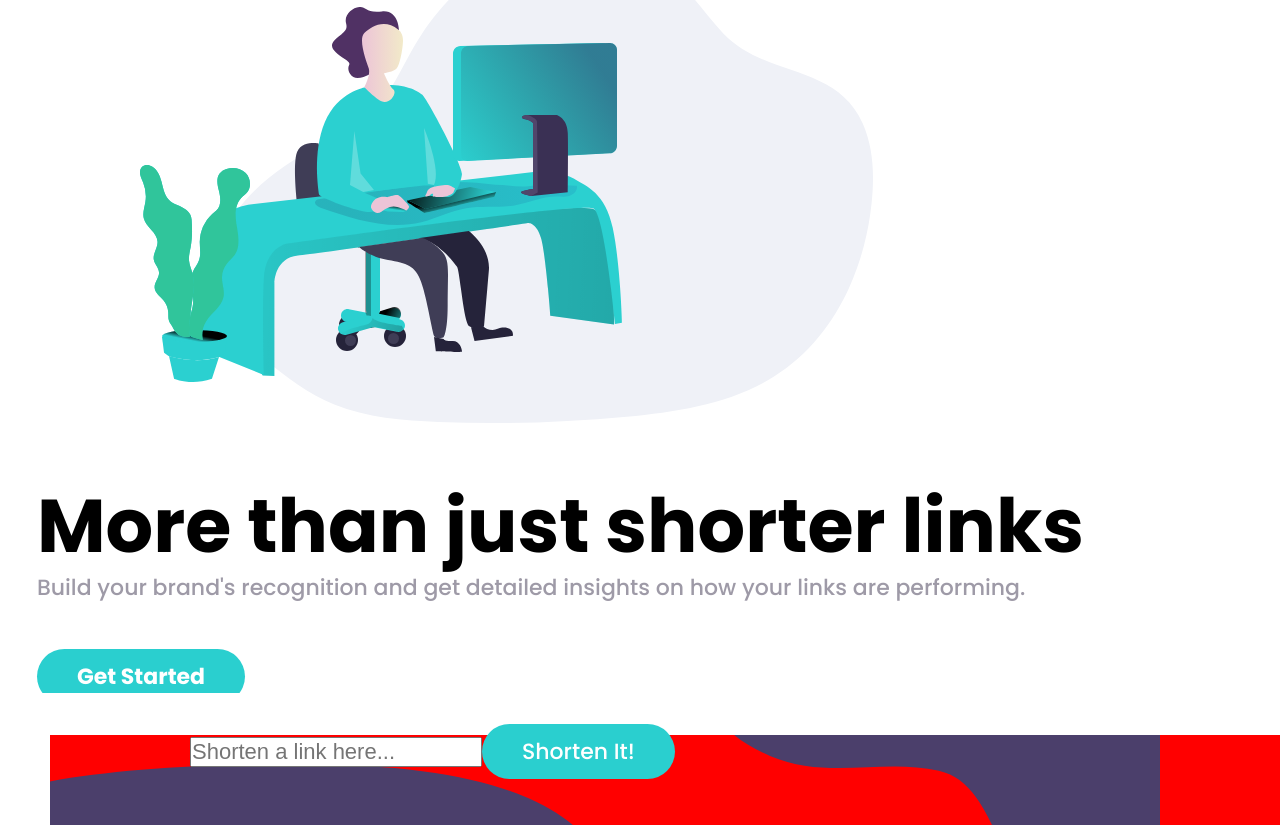
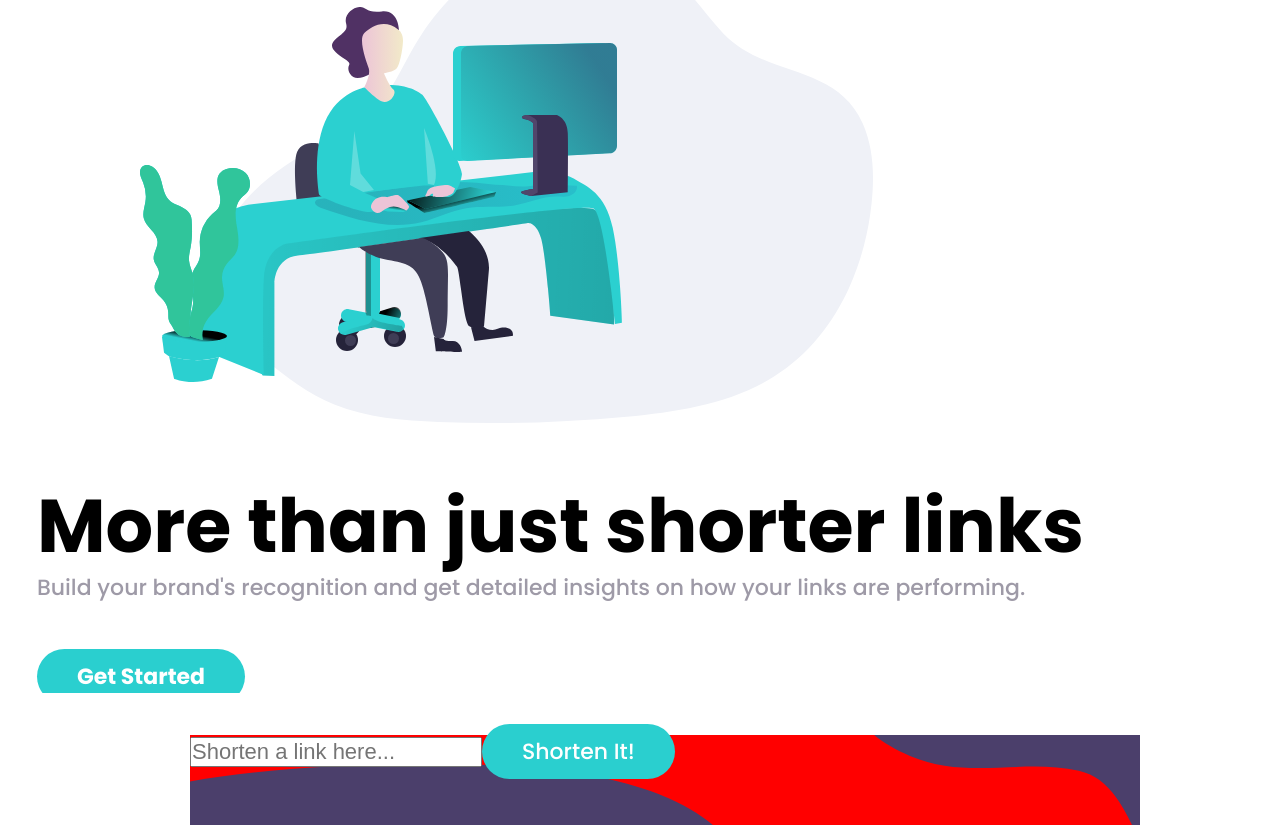
Before and after one commit to aman-atg/Shortly-Landing-Page, a React (Create React App) app: page / in a window 1280 px wide. Shown: the part 221-1046 px from the top of the page. Built offline with nearby package versions, Linux system fonts and the light colour scheme.

Commit message:
add more classes for styles

```diff
--- a/src/components/Header/ShortenLnk.jsx
+++ b/src/components/Header/ShortenLnk.jsx
@@ -2,7 +2,8 @@ import React from "react";
 
 const ShortenLnk = () => {
   return (
-    <div className="shorten-lnk wrapper">
+    <div className="wrapper">
+      <div className="shorten-lnk box">
         <div className="shorten-lnk_Input-group">
           <input
             type="text"
@@ -10,7 +11,8 @@ const ShortenLnk = () => {
             id="link"
             placeholder="Shorten a link here..."
           />
-        <span className="primary-btn btn--lg">Shorten It!</span>
+          <span className="primary-btn btn--lg btn--move">Shorten It!</span>
+        </div>
       </div>
     </div>
   );
```
Lines whose indentation alone changed are shown as unchanged.
